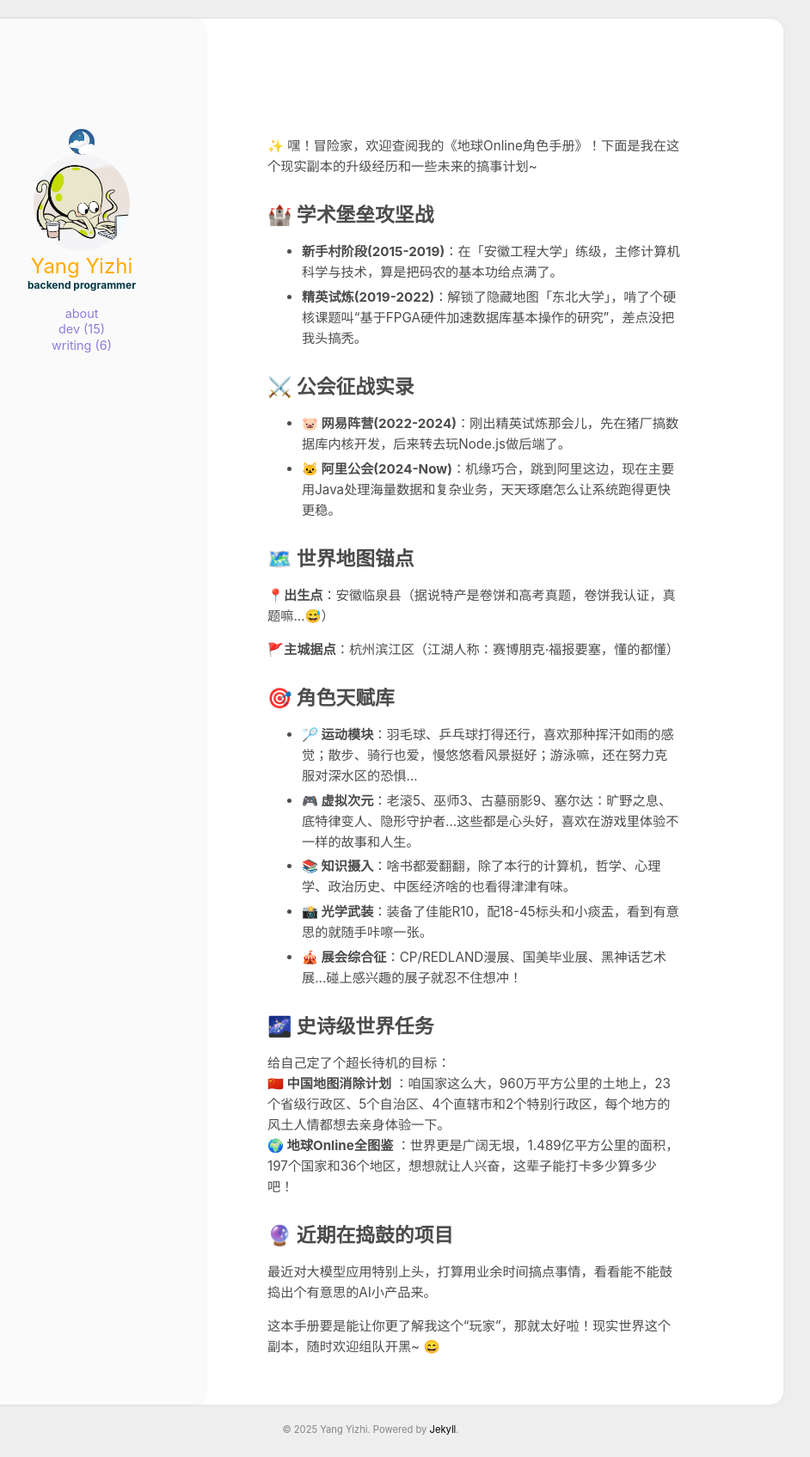
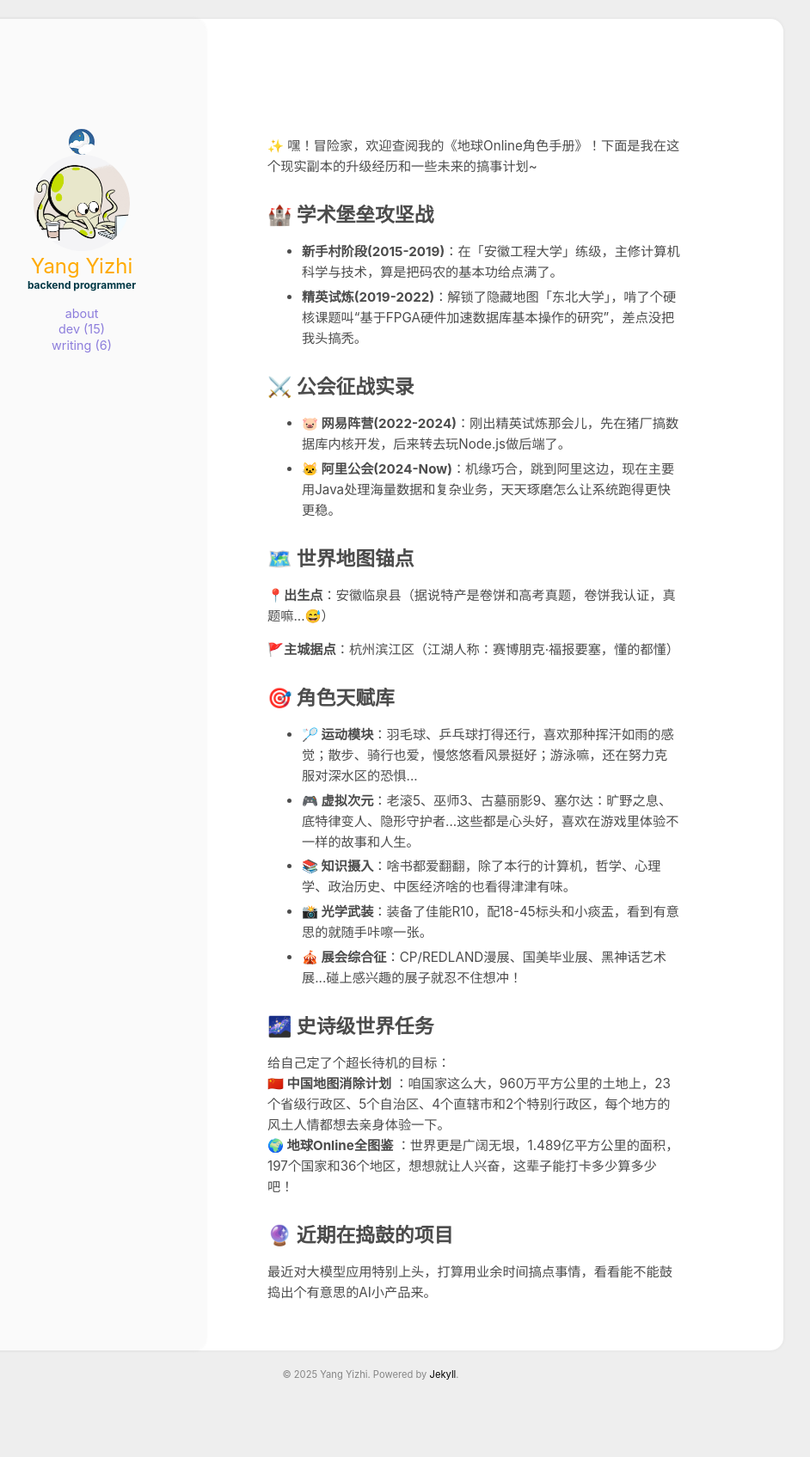
Before and after one commit to niceyangyizhi/niceyangyizhi.github.io, a Jekyll site: the page built from aboutme.html, in a window 1280 px wide. Shown: the whole page at 86% size, without its empty margins (209-1151 px from the left). Built offline with Jekyll 4.4.1, drawn with Linux system fonts in a browser that asks for light colours; after the commit the page ends 1632 px from its top, so only the background shows below that.

Commit message:
个人介绍删除结尾部分

```diff
--- a/aboutme.html
+++ b/aboutme.html
@@ -51,8 +51,5 @@ layout: page
             <h2>🔮 近期在捣鼓的项目</h2>
             <p>最近对大模型应用特别上头，打算用业余时间搞点事情，看看能不能鼓捣出个有意思的AI小产品来。</p>
         </div>
-
-        <p>这本手册要是能让你更了解我这个“玩家”，那就太好啦！现实世界这个副本，随时欢迎组队开黑~ 😄</p>
-    </div>
     </div>
 </section>
```
